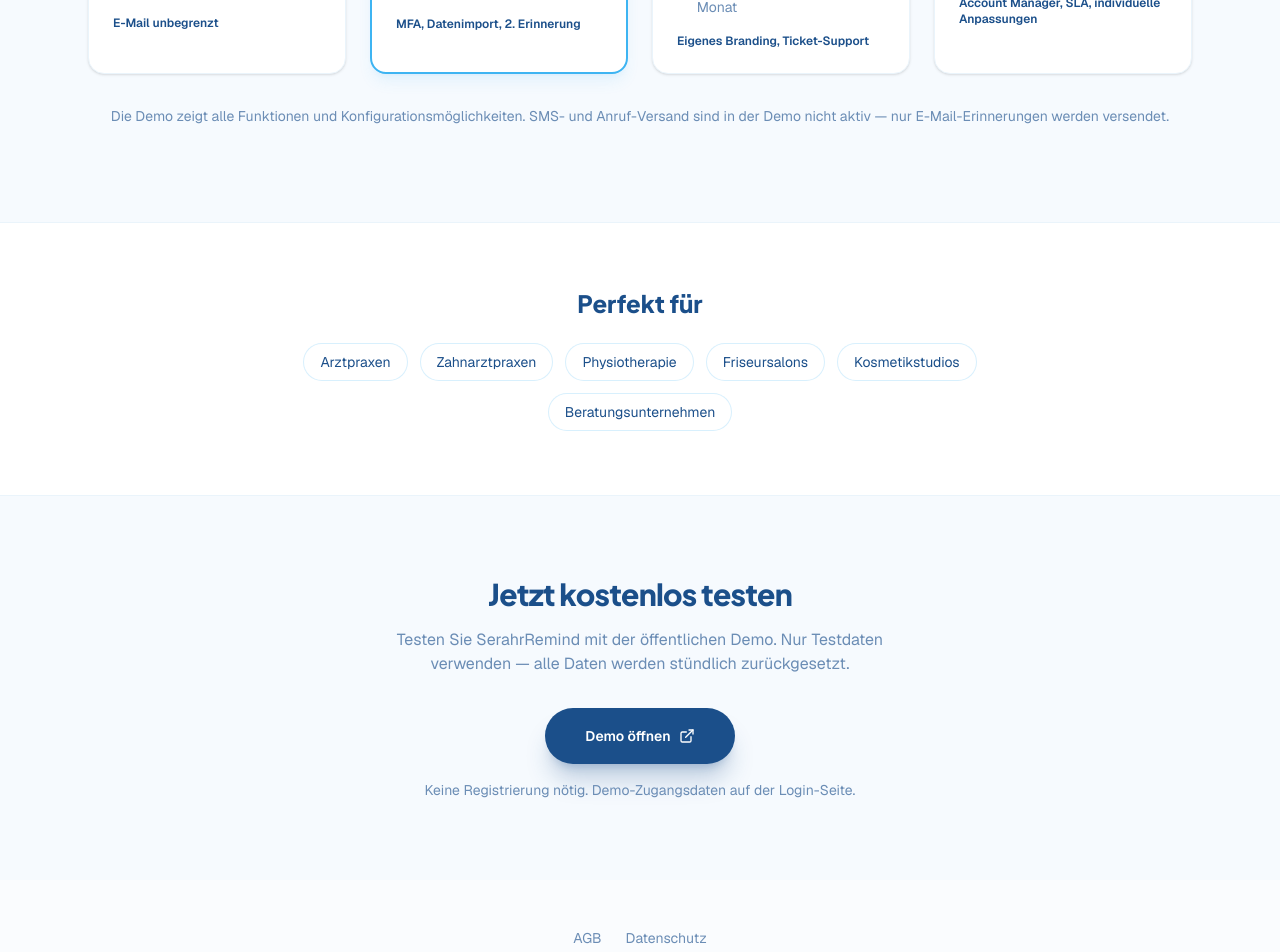
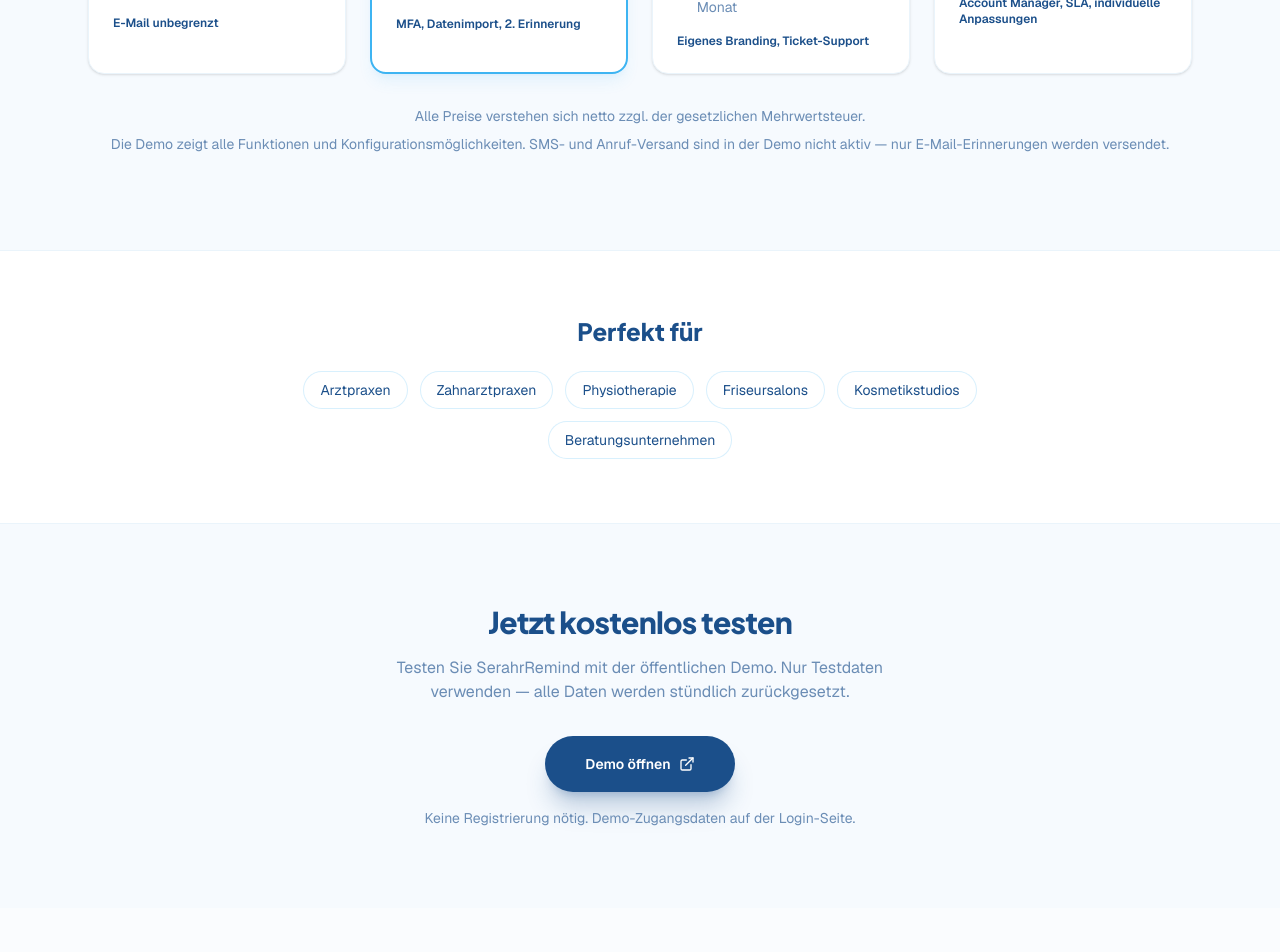
Before and after one commit to Reeb78/serahr-website, a Next.js app: page /de/remind in a window 1280 px wide. Shown: the part 2100-3052 px from the top of the page. Built offline with nearby package versions, Linux system fonts and the light colour scheme.

Commit message:
fix: remove AGB Remind link/page, add VAT note to pricing
- Remove AGB link from Remind page (AGB not yet written)
- Remove empty AGB Remind page and sitemap entry
- Add "zzgl. MwSt." / "excl. VAT" note below pricing cards (DE + EN)

Co-Authored-By: Claude Opus 4.6 <noreply@anthropic.com>

```diff
--- a/messages/de.json
+++ b/messages/de.json
@@ -185,6 +185,7 @@
         "sms": "Unbegrenzt",
         "highlight": "Account Manager, SLA, individuelle Anpassungen"
       },
+      "vat_note": "Alle Preise verstehen sich netto zzgl. der gesetzlichen Mehrwertsteuer.",
       "demo_note": "Die Demo zeigt alle Funktionen und Konfigurationsmöglichkeiten. SMS- und Anruf-Versand sind in der Demo nicht aktiv — nur E-Mail-Erinnerungen werden versendet."
     },
     "audience": {
--- a/messages/en.json
+++ b/messages/en.json
@@ -185,6 +185,7 @@
         "sms": "Unlimited",
         "highlight": "Account manager, SLA, custom features"
       },
+      "vat_note": "All prices are net prices excluding applicable VAT.",
       "demo_note": "The demo shows all features and configuration options. SMS and phone calls are not active in the demo — only email reminders are sent."
     },
     "audience": {
--- a/src/app/[locale]/agb/remind/page.tsx
+++ /dev/null
@@ -1,20 +0,0 @@
-import type { Metadata } from "next";
-import { useTranslations } from "next-intl";
-import { getTranslations, setRequestLocale } from "next-intl/server";
-import LegalPage from "@/components/LegalPage";
-import { getAlternates } from "@/lib/seo";
-
-export async function generateMetadata({ params }: { params: Promise<{ locale: string }> }): Promise<Metadata> {
-  const { locale } = await params;
-  const t = await getTranslations({ locale, namespace: "legal" });
-  return { title: t("terms_title", { product: "SerahrRemind" }), alternates: getAlternates("/agb/remind") };
-}
-
-export default function AGBRemindPage({ params }: { params: { locale: string } }) {
-  setRequestLocale(params.locale);
-  const t = useTranslations("legal");
-
-  return (
-    <LegalPage title={t("terms_title", { product: "SerahrRemind" })} />
-  );
-}
--- a/src/app/[locale]/remind/page.tsx
+++ b/src/app/[locale]/remind/page.tsx
@@ -187,6 +187,9 @@ function RemindPageContent() {
 
           <ScrollReveal>
             <p className="mt-8 text-center text-sm text-muted">
+              {t("pricing.vat_note")}
+            </p>
+            <p className="mt-2 text-center text-sm text-muted">
               {t("pricing.demo_note")}
             </p>
           </ScrollReveal>
@@ -245,9 +248,6 @@ function RemindPageContent() {
       {/* Legal links */}
       <section className="py-12">
         <div className="mx-auto flex max-w-4xl flex-wrap justify-center gap-6 px-6 text-sm text-muted">
-          <Link href="/agb/remind" className="hover:text-serahr-deep">
-            {tFooter("terms")}
-          </Link>
           <Link href="/datenschutz/remind" className="hover:text-serahr-deep">
             {tFooter("privacy")}
           </Link>
--- a/src/app/sitemap.ts
+++ b/src/app/sitemap.ts
@@ -11,7 +11,6 @@ const pages = [
   { path: "/datenschutz", priority: 0.2, changeFrequency: "yearly" as const },
   { path: "/datenschutz/remind", priority: 0.2, changeFrequency: "yearly" as const },
   { path: "/datenschutz/chat", priority: 0.2, changeFrequency: "yearly" as const },
-  { path: "/agb/remind", priority: 0.2, changeFrequency: "yearly" as const },
   { path: "/agb/chat", priority: 0.2, changeFrequency: "yearly" as const },
   { path: "/dokumentation/chat", priority: 0.5, changeFrequency: "monthly" as const },
 ];
```
